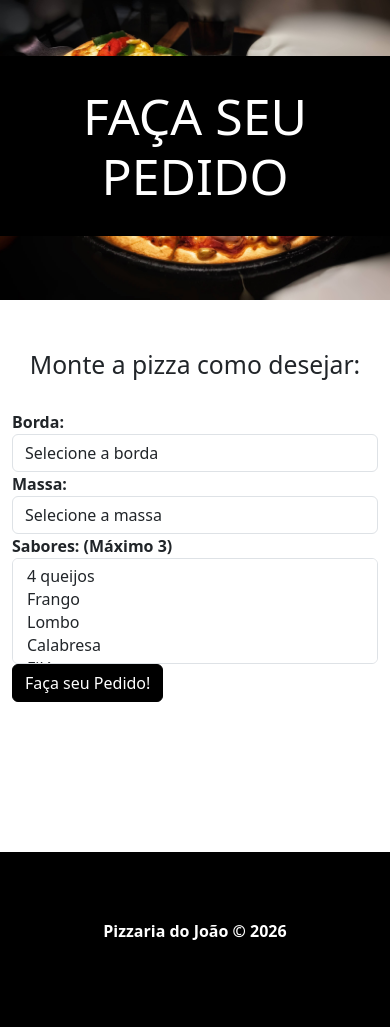
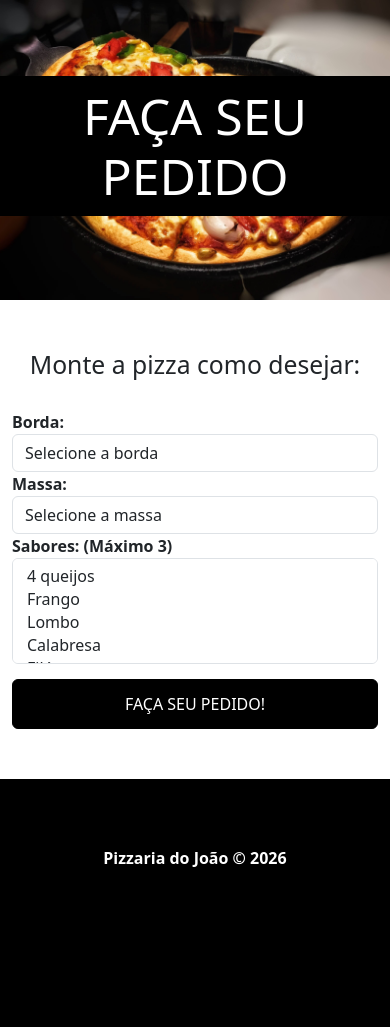
Before and after one commit to LucasSarri/Projeto_Pizzaria, a PHP site: page / in a window 390 px wide. Shown: the part 76-1103 px from the top of the page. After the commit the page ends 943 px from the top, so only its background shows below. Run offline with PHP 8.4, Linux system fonts and the light colour scheme; data comes from the database, SQL or seed files in the repository; some libraries are stand-ins or nearby versions.

Commit message:
finalizando a parte básica do projeto

```diff
--- a/src/css/styles.css
+++ b/src/css/styles.css
@@ -148,3 +148,44 @@ footer {
 }
 
 /* RESPONSIVIDADE */
+@media(max-width: 425px) {
+    #main-banner {
+        background-position-y: 0;
+    }
+
+    #main-banner h1 {
+        padding: 10px;
+    }
+
+    #main-container {
+        margin-bottom: 0;
+    }
+
+    #main-container .container {
+        padding: 10px;
+    }
+
+    .form-group .btn.btn-primary {
+        width: 100%;
+        height: 50px;
+        margin-top: 15px;
+        text-transform: uppercase;
+    }
+
+    .table-container {
+        padding: 0;
+    }
+
+    .table td, .table th {
+        padding: 5rem;
+    }
+
+    th span {
+        display: none;
+    }
+
+    .table thead th:nth-child(5), .table thead th:nth-child(6),
+    .table tbody td:nth-child(5), .table tbody td:nth-child(6) {
+        display: none;
+    }
+}
```
